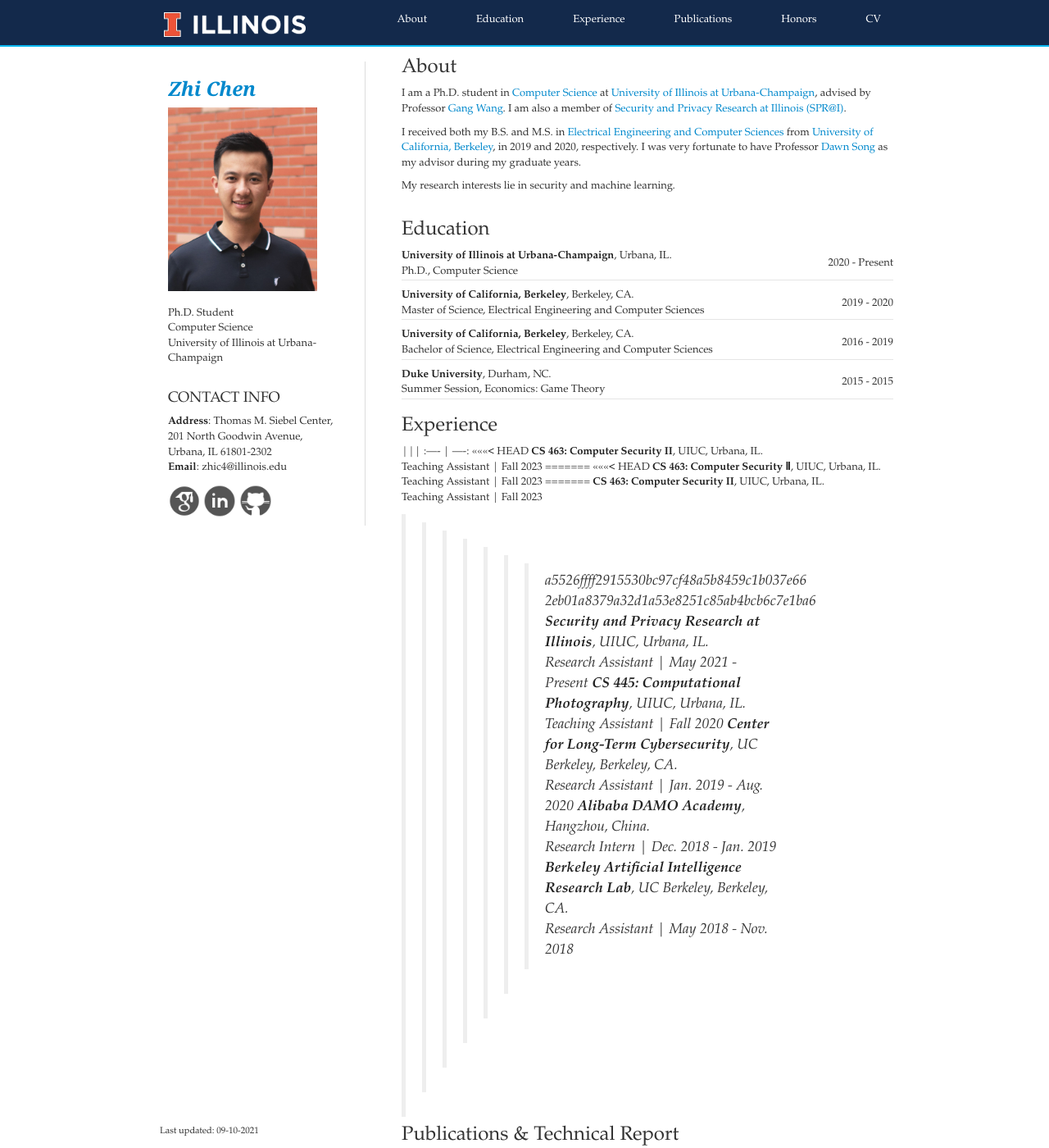
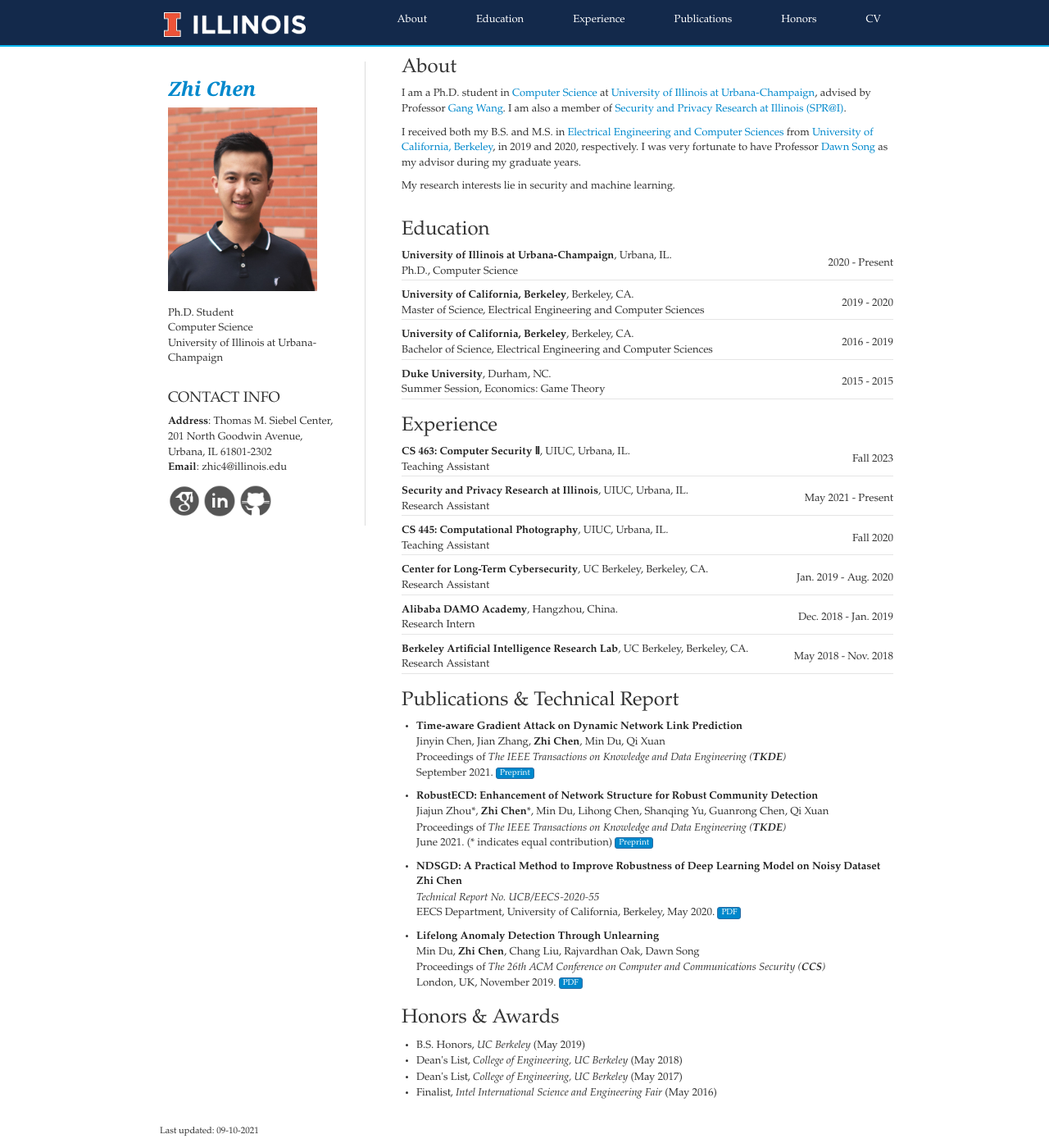
Before and after one commit to zhichen98/zhichen98.github.io, a Jekyll site: the page built from index.md, in a window 1280 px wide and 1400 px high. Shown: the whole window at 82% size. Built offline with Jekyll 4.4.1, drawn with Linux system fonts in a browser that asks for light colours; some web fonts are replaced; our own code applies the rules of GitHub Pages for plain Markdown files; a script that is not in the unit is left out.

Commit message:
Update index.md

```diff
--- a/index.md
+++ b/index.md
@@ -25,15 +25,7 @@
 
 |||
 :---- | ----:
-<<<<<<< HEAD
-<strong>CS 463: Computer Security II</strong>, UIUC, Urbana, IL.<br/>Teaching Assistant | Fall 2023
-=======
-<<<<<<< HEAD
 <strong>CS 463: Computer Security Ⅱ</strong>, UIUC, Urbana, IL.<br/>Teaching Assistant | Fall 2023
-=======
-<strong>CS 463: Computer Security II</strong>, UIUC, Urbana, IL.<br/>Teaching Assistant | Fall 2023
->>>>>>> a5526ffff2915530bc97cf48a5b8459c1b037e66
->>>>>>> 2eb01a8379a32d1a53e8251c85ab4bcb6c7e1ba6
 <strong>Security and Privacy Research at Illinois</strong>, UIUC, Urbana, IL.<br/>Research Assistant | May 2021 - Present
 <strong>CS 445: Computational Photography</strong>, UIUC, Urbana, IL.<br/>Teaching Assistant | Fall 2020
 <strong>Center for Long-Term Cybersecurity</strong>, UC Berkeley, Berkeley, CA.<br/>Research Assistant | Jan. 2019 - Aug. 2020
```
